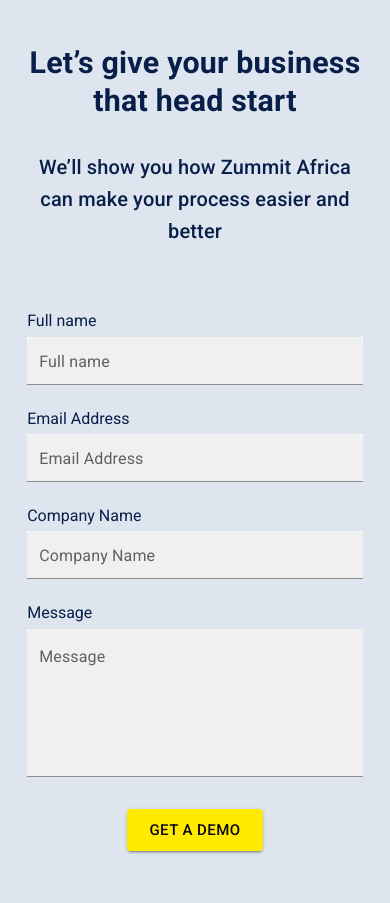
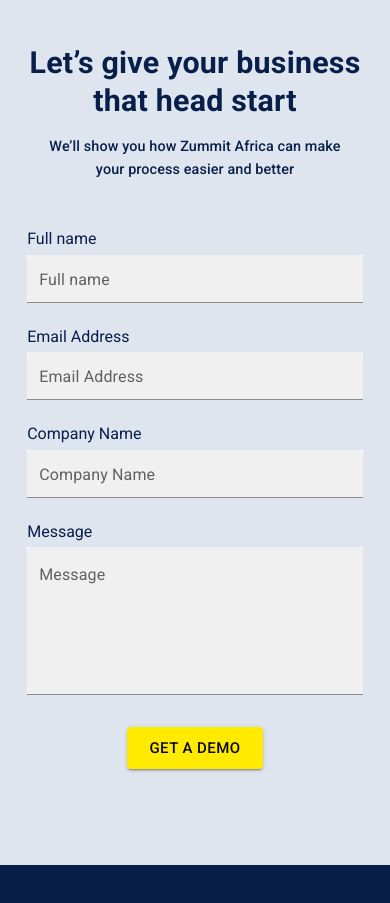
Before and after one commit to Zummit-Africa-Inc/Web-Page-FE, a React (Create React App) app: page / in a window 390 px wide. Shown: the part 2700-3603 px from the top of the page. After the commit the page ends 3565 px from the top, so only its background shows below. Built offline with nearby package versions, Linux system fonts and the light colour scheme.

Commit message:
Rectified responsiveness bgs for Header and sub header text

```diff
--- a/src/Component/Typography.js
+++ b/src/Component/Typography.js
@@ -11,9 +11,9 @@
   )
 }
 
-export function Header({children, textSize, textAlign}) {
+export function Header({children, textSize, textAlign, pady='1rem 0rem 1rem 0rem'}) {
     return (
-      <Typography variant={textSize} component={textSize} sx={{py: '1rem', textAlign: {textAlign}}} >
+      <Typography variant={textSize} component={textSize} sx={{p: `${pady}`, textAlign: {textAlign}}} >
           {children}
       </Typography>
     )
--- a/src/Section/ContactSection.js
+++ b/src/Section/ContactSection.js
@@ -1,9 +1,9 @@
 import React from 'react'
-import {PrimaryHeader, Header} from '../Component/Typography'
-import { Box, Grid, useMediaQuery, useTheme } from "@mui/material";
+import {PrimaryHeader} from '../Component/Typography'
+import { Box, Typography, useMediaQuery, useTheme } from "@mui/material";
 import PrimaryButton from '../Component/Button'
 import { TextField} from '@mui/material';
-// import '../CSS/contactSection.css'
+import '../CSS/contactSection.css'
 
 export default function ContactSection() {
 
@@ -12,6 +12,9 @@
     const isMobile = useMediaQuery(theme.breakpoints.up("lg"));
     let customWidth = isMobile ? "50%" : "100%";
     let customFontsize = isMobile ? "2.125rem" : "1.9rem";
+    let customFontsize2 = isMobile ? "1.125rem" : ".9rem";
+    let customPadding = isMobile ? ".5rem 17rem" : "0 1rem";
+    let customFontWeight = isMobile ? "400" : "500";
 
     const style={
         formControl: {margin: '1.5rem .2rem'},
@@ -23,9 +26,9 @@
         px={{xs:3, sm:4, md:'9rem'}}
     >
         <PrimaryHeader pbSize='1rem' fontSize={customFontsize}>Let’s give your business that head start</PrimaryHeader>
-        <Header textSize='h6' textAlign='center'>
+        <Typography component='h6' variant= 'h6' textAlign='center' p={customPadding} fontSize={customFontsize2} fontWeight={customFontWeight}>
             We’ll show you how Zummit Africa can make your process easier and better
-        </Header>
+        </Typography>
     <Box className='contact-section' sx={{ width: `${customWidth}`, margin: '3rem auto 0 auto'}}>
         <Box style={style.formControl}>
             <label htmlFor="fullnames" style={style.label}>Full name</label>
```
